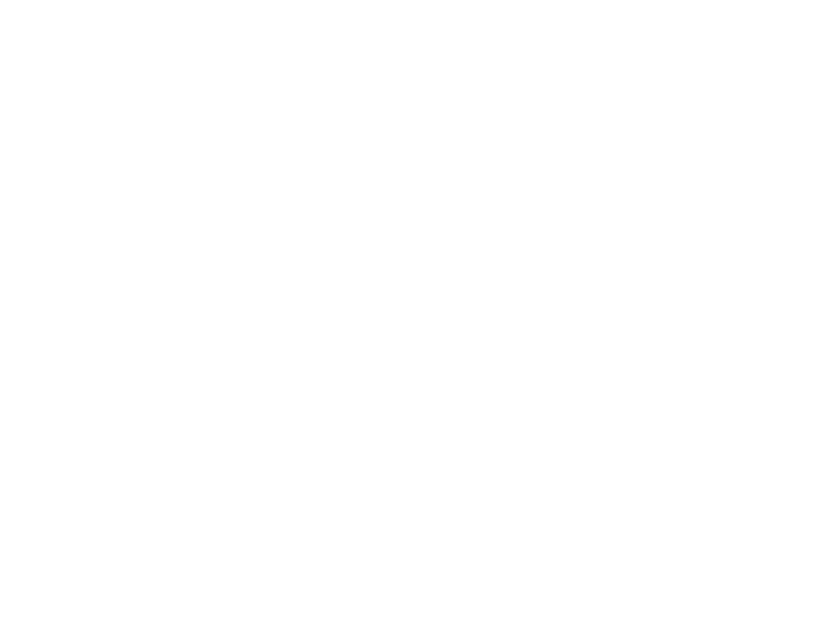
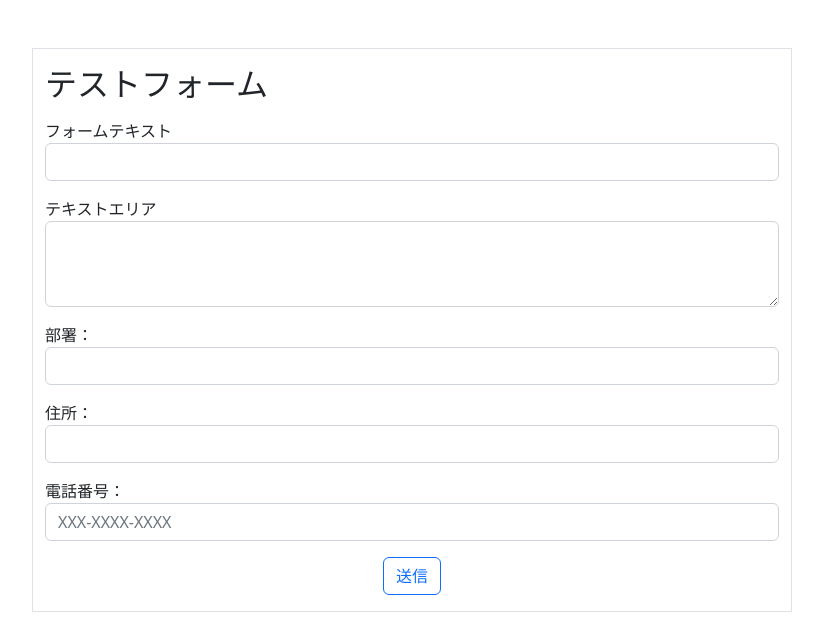
Before and after one commit to s-eguchi3304/test-project_s, a Vue app: page /form in a window 1280 px wide. Before the commit this address had no page. Shown: the top 634 px of the page, without its empty margins (228-1051 px from the left). Built offline with nearby package versions, Linux system fonts and the light colour scheme.

Commit message:
form追加

```diff
--- /dev/null
+++ b/src/pages/InputForm.vue
@@ -0,0 +1,66 @@
+<script setup>
+import { ref } from 'vue';
+
+const title = ref('テストフォーム');
+const textInput = ref('');
+</script>
+
+<template>
+  <div class="container mt-5">
+    <div class="row justify-content-center">
+      <div class="col-md-8">
+        <div class="row border">
+          <div class="col-md">
+            <h2 class="mt-3 mb-3">{{ title }}</h2>
+            <form>
+              <div class="form-group mb-3">
+                <label>フォームテキスト</label>
+                <input
+                  class="form-control"
+                  type="text"
+                  id="text"
+                  :value="textInput"
+                  @input="textInput = $event.target.value"
+                />
+              </div>
+
+              <div class="form-group mb-3">
+                <label>テキストエリア</label>
+                <textarea class="form-control" rows="3"></textarea>
+              </div>
+
+              <div class="form-group mb-3">
+                <label>部署：</label>
+                <select class="form-control">
+                  <option></option>
+                  <option></option>
+                  <option></option>
+                  <option></option>
+                </select>
+              </div>
+              <div class="form-group mb-3">
+                <label>住所：</label>
+                <input type="text" class="form-control" placeholder="" />
+              </div>
+              <div class="form-group mb-3">
+                <label>電話番号：</label>
+                <input
+                  type="text"
+                  class="form-control"
+                  placeholder="XXX-XXXX-XXXX"
+                />
+              </div>
+            </form>
+            <div class="row justify-content-center text-center mb-3">
+              <div class="col-md-4">
+                <button type="submit" class="btn btn-outline-primary btn-block">
+                  送信
+                </button>
+              </div>
+            </div>
+          </div>
+        </div>
+      </div>
+    </div>
+  </div>
+</template>
--- a/src/router/index.js
+++ b/src/router/index.js
@@ -1,11 +1,17 @@
 import { createRouter, createWebHistory } from 'vue-router';
 import UserTable from '/src/pages/UserTable.vue';
+import InputForm from '/src/pages/InputForm.vue';
 
 const routes = [
   {
     path: '/',
     name: 'UserTable',
     component: UserTable,
+  },
+  {
+    path: '/form',
+    name: 'InputForm',
+    component: InputForm,
   },
 ];
 
```
